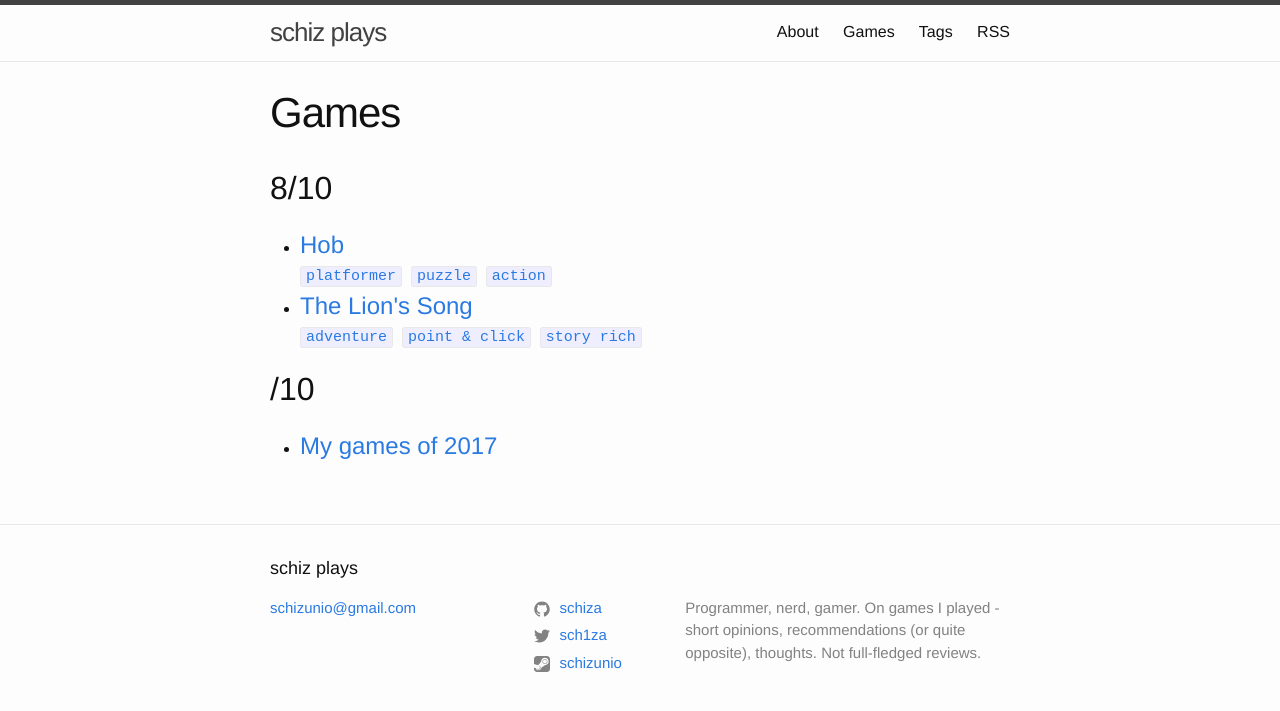
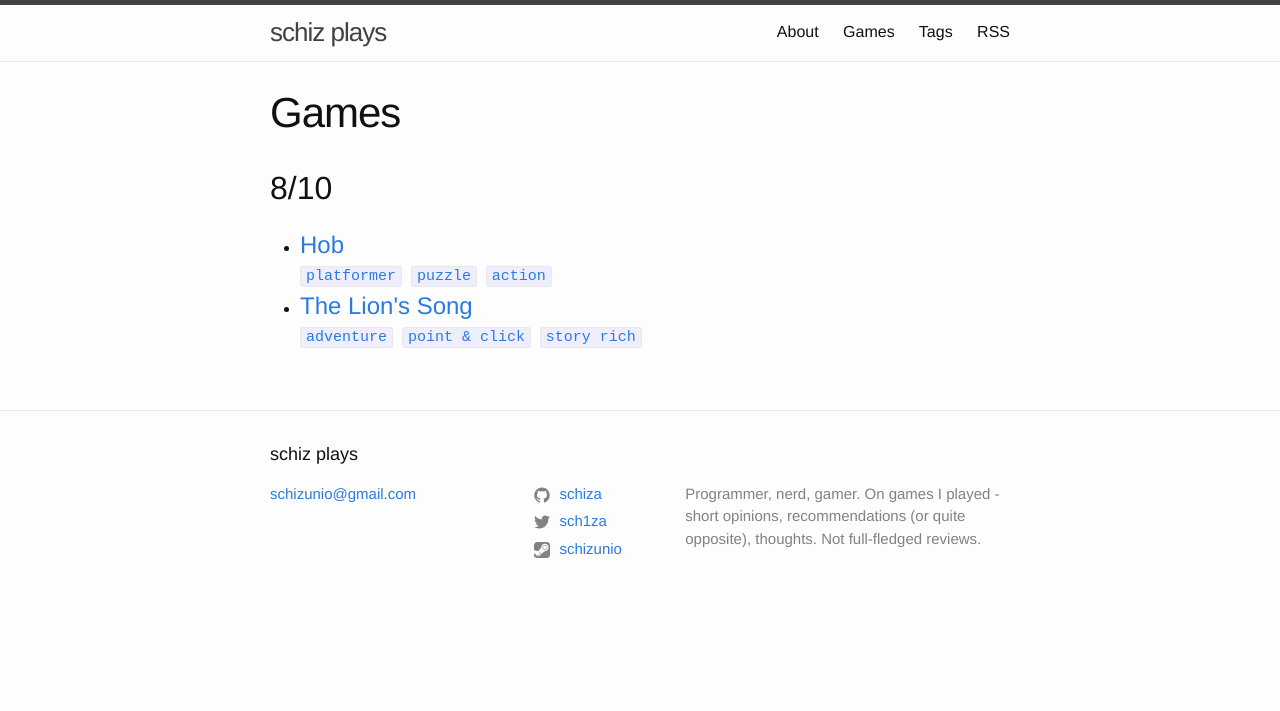
Before and after one commit to schiza/schiza.github.io, a Jekyll site: the page built from games.md, in a window 1280 px wide. Shown: the top 711 px of the page. Built offline with Jekyll 4.4.1, drawn with Linux system fonts in a browser that asks for light colours.

Commit message:
Show only game posts on 'Games' page

```diff
--- a/games.md
+++ b/games.md
@@ -4,7 +4,7 @@ title: Games
 permalink: /games/
 ---
 
-{% assign posts_grouped = site.posts | group_by: 'rating' | sort: 'name' | reverse %}
+{% assign posts_grouped = site.posts | where: "game", "true" | group_by: 'rating' | sort: 'name' | reverse %}
 {% for group in posts_grouped %}
   {% assign rating = group.name %}
   {% assign posts = group.items %}
```
Also changed, not shown: _drafts/empty_post.md (+1 -0 lines), _posts/2017-12-29-the-lions-song.md (+1 -0 lines), _posts/2018-01-04-hob.md (+1 -0 lines).
